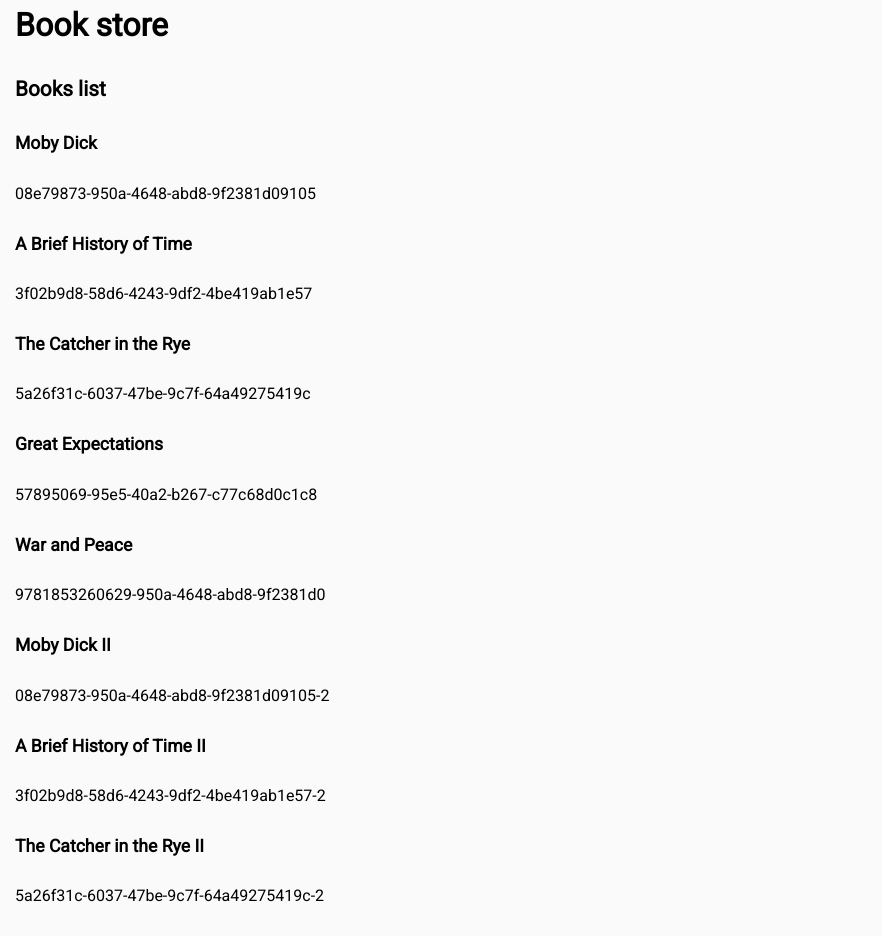
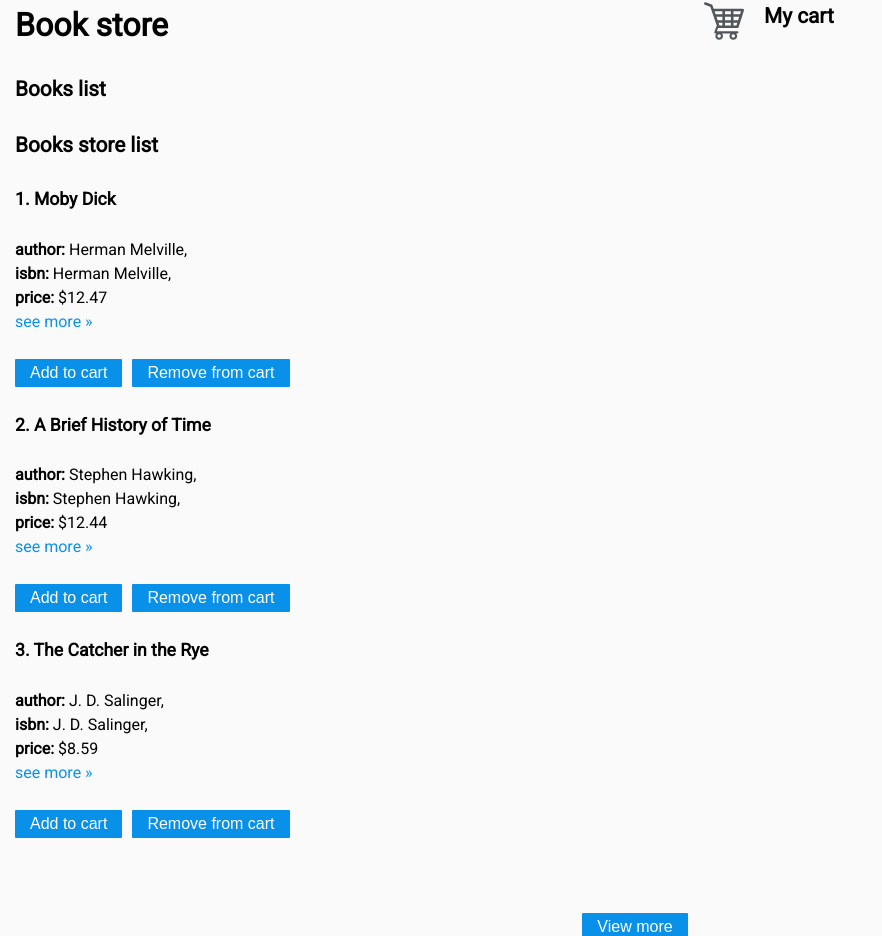
Before and after one commit to krissolz/project-zefir, an Angular app: page / in a window 1280 px wide. Shown: the part 314-1250 px from the top of the page, without its empty margins (0-882 px from the left). Built offline with nearby package versions, Linux system fonts and the light colour scheme.

Commit message:
modifying book service so that app to work

```diff
--- a/src/app/core/services/books.service.ts
+++ b/src/app/core/services/books.service.ts
@@ -12,6 +12,7 @@ import { Router, ActivatedRoute, ParamMap } from '@angular/router';
 export class BooksService implements OnInit {
 
   public books$: Book[];
+  private cBooks$: Book[];
 
   constructor(
     private http: HttpClient,
@@ -19,10 +20,20 @@ export class BooksService implements OnInit {
     private route: ActivatedRoute,
   ) {
     this.books$ = [];
+    this.cBooks$ = [];
   }
 
   width$(): number{
     return Math.max( document.body.offsetWidth, document.documentElement.offsetWidth );
+  }
+
+  getUnicBooks(books: Book[]): Book[]{
+    return [...new Set(books)];
+  }
+
+  getCopiesNumber(id: string): number{
+    let arr = this.cBooks$.filter(item => item.id === id);
+    return arr.length;
   }
 
   getBooks(): Observable<Book[]> {
--- a/src/app/pages/books-list/books.component.html
+++ b/src/app/pages/books-list/books.component.html
@@ -2,17 +2,62 @@
 
 <app-loading *ngIf="loading" />
 
-<ul *ngIf="!loading">
+<!-- <ul *ngIf="!loading">
     <li *ngFor="let book of books;">
         <h3>{{ book.title }}</h3>
         <p>{{ book.id }}</p>
     </li>
-    <!-- @for(book of books; track book){
+    @for(book of books; track book){
         <li>
             <h3>{{ book.title }}</h3>
             @if(book.id){ <p>{{ book.id }}</p> }
         </li>
-    } -->
-</ul>
+    }
+</ul> -->
+<!-- <app-paging /> -->
 
-<app-paging />
+<div class="container">
+    <section class="fl">
+        <h2>Books store list</h2>
+        <ol>
+            <li *ngFor="let book of books | slice : 0 : howMany; index as i;">
+                <h3>{{ i + 1 }}. {{ book.title }}</h3>
+                <p>
+                    <strong>author:</strong> {{ book.author }},<br />
+                    <strong>isbn:</strong> {{ book.author }},<br />
+                    <strong>price:</strong> {{ book.price  | currency :'USD':'symbol':'1.2-2' }}<br />
+                    <a href="javascript://"  [routerLink]="['/book', { id: i + 1 }]" routerLinkActive="active">
+                        see more &raquo;
+                    </a>
+                </p>
+                <button (click)="addToCart( book.id )">Add to cart</button>
+                <button (click)="removeFromCart( book.id )" *ngIf="checkBook(book.id)">Remove from cart</button>
+            </li>
+        </ol>
+        <p *ngIf="howMany < books.length" class="more mobile">
+            <button (click)="viewMore()">View more</button>
+        </p>
+    </section>
+    <aside class="fr">
+        <div class="sticky">
+            <app-icon-cart class="cart"></app-icon-cart>
+            <h2>My cart</h2>
+            <ol *ngIf="total">
+                <li *ngFor="let cBook of getUnic(cart); index as i;">
+                    <h3>{{ i + 1 }}. {{ cBook.title }} <span>in a price of
+                            {{ cBook.price  | currency :'USD':'symbol':'1.2-2' }}</span></h3>
+                    <p *ngIf="getNumber(cBook.id) > 1"><strong>{{ getNumber(cBook.id) }}</strong> copies of this book.</p>
+                </li>
+            </ol>
+            <p *ngIf="total">
+                <strong>The totalprice is: </strong> {{ total | currency :'USD':'symbol':'1.2-2' }}
+            </p>
+            <button (click)="goToCart()" *ngIf="total">
+                Make an order
+            </button>
+        </div>
+    </aside>
+</div>
+<p *ngIf="howMany < books.length" class="more desktop">
+    <button (click)="viewMore()">View more</button>
+</p>
--- a/src/app/pages/books-list/books.component.scss
+++ b/src/app/pages/books-list/books.component.scss
@@ -0,0 +1,33 @@
+@import 'styles';
+
+button {
+    margin-right: 10px;
+}
+
+.more {
+    text-align: center;
+    padding: 50px 0 0;
+}
+
+.container {
+    @extend .x;
+    aside {
+        position: absolute;
+        top: 0;
+        bottom: 100px;
+        right: 0;
+        .sticky {
+            position: sticky;
+            top: 10px;
+        }
+    }
+    @include mobile {
+        aside, .sticky {
+            position: static;
+        }
+        .more {
+            padding: 15px 0;
+            margin: 0 0 15px;
+        }
+    }
+}
--- a/src/app/pages/books-list/books.component.ts
+++ b/src/app/pages/books-list/books.component.ts
@@ -3,6 +3,10 @@ import { Router } from '@angular/router';
 
 import { Book } from 'src/app/core/models';
 import { BooksService } from 'src/app/core/services/books.service';
+
+import { environment } from 'src/environments/environment';
+
+const more: number = environment.more;
 
 @Component({
   selector: 'app-books',
@@ -15,6 +19,8 @@ export class BooksListComponent implements OnInit {
   public books: Book[];
   public howMany: number;
   public loading: boolean;
+  cart: Book[];
+  total: number;
 
   constructor(
     private router: Router,
@@ -22,8 +28,35 @@ export class BooksListComponent implements OnInit {
   ) {
     this.booksTitle = 'Books list';
     this.books = [];
-    this.howMany = 5;
+    this.howMany = more;
     this.loading = true;
+    this.cart = [];
+    this.total = 0;
+  }
+
+  viewMore(): void {
+    this.howMany += more;
+  }
+
+  addToCart(id: string){
+    // this.store$.dispatch(new StoreActions.AddToCart(id));
+  }
+
+  removeFromCart(id: string): void {
+    // this.store$.dispatch(new StoreActions.RemoveFromCart(id));
+  }
+
+  checkBook(id: string): boolean {
+    // return this.book$.checkCart(id);
+    return true;
+  }
+
+  getUnic(cart: Book[]): Book[]{
+    return this.bs.getUnicBooks(cart);
+  }
+
+  getNumber(id: string) : number {
+    return this.bs.getCopiesNumber(id);
   }
 
   goToCart(): void {
```
